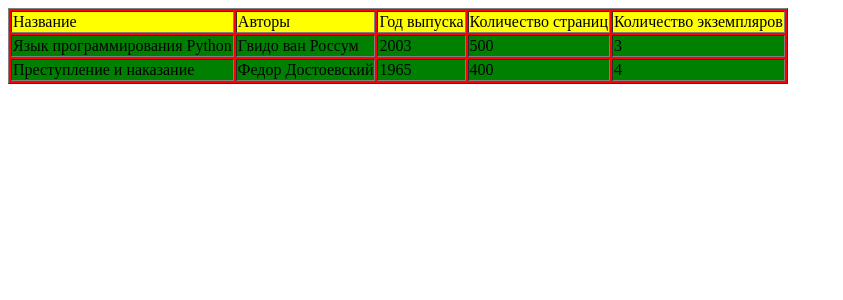
After one commit to EgorRak/Django, a Django app: page /home-page/ in a window 1280 px wide. The commit adds this page. Shown: the top 300 px of the page, without its empty margins (0-843 px from the left). Run offline with Django 3.2, Linux system fonts and the light colour scheme.

Commit message:
Obnova1.2

```diff
--- /dev/null
+++ b/personal/personal/templates/HomePageView.html
@@ -0,0 +1,27 @@
+<!DOCTYPE html>
+<html lang="en">
+<head>
+    <meta charset="UTF-8">
+    <title>Test</title>
+</head>
+<body>
+    <table border="1" bgcolor="red" >
+        <tr bgcolor="green" >
+            <td bgcolor="yellow">Название</td>
+            <td bgcolor="yellow">Авторы</td>
+            <td bgcolor="yellow">Год выпуска</td>
+            <td bgcolor="yellow">Количество страниц</td>
+            <td bgcolor="yellow">Количество экземпляров</td>
+        </tr>
+        {%for obj in book %}
+        <tr>
+            <td bgcolor="green">{{obj.name}}</td>
+            <td bgcolor="green">{{obj.author}}</td>
+            <td bgcolor="green">{{obj.year}}</td>
+            <td bgcolor="green">{{obj.page}}</td>
+            <td bgcolor="green">{{obj.ex}}</td>
+        </tr>
+        {%endfor%}
+    </table>
+</body>
+</html>
--- a/personal/personal/templates/dz2.html
+++ b/personal/personal/templates/dz2.html
@@ -2,7 +2,7 @@
 <html lang="en">
 <head>
     <meta charset="UTF-8">
-    <title>Title</title>
+    <title>Test</title>
 </head>
 <body>
     <table border="1" bgcolor="red" >
--- a/personal/personal/urls.py
+++ b/personal/personal/urls.py
@@ -19,14 +19,16 @@
 from personal.views import hello
 from personal.views import info
 from personal.views import get_numbers
-from personal.views import ivan
+from personal.views import test_template
 from personal.views import home_page
+from personal.views import HomePageView
 
 urlpatterns = [
     path('admin/', admin.site.urls),
     path('', hello),
     path('info-page/', info),
     path('numbers/',get_numbers),
-    path('ivan/',ivan),
-    path('home_page/',home_page)
+    path('test-template/',test_template),
+    # path('home-page/',home_page),
+    path('home-page/',HomePageView.as_view())
 ]
--- a/personal/personal/views.py
+++ b/personal/personal/views.py
@@ -1,6 +1,7 @@
 from django.http import HttpResponse
 from datetime import datetime
 from django.shortcuts import render
+from django.views.generic import TemplateView
 def hello(request):
     return HttpResponse("OK")
 def info(request):
@@ -25,7 +26,7 @@
         }
     )
 
-def ivan(request):
+def test_template(request):
 
 
     return render(
@@ -63,3 +64,58 @@
             'ex2': ex2
         }
     )
+
+class HomePageView(TemplateView):
+    template_name = 'HomePageView.html'
+    def get_context_data(self,**kwargs):
+        name = "Язык программирования Python"
+        name2 = "Преступление и наказание"
+        author = "Гвидо ван Россум"
+        author2 = "Федор Достоевский"
+        year = "2003"
+        year2 = "1965"
+        page = "500"
+        page2 = "400"
+        ex = "3"
+        ex2 = "4"
+        class book:
+            def __init__(self,name,author, year,page, ex):
+                self.name = name
+                self.author = author
+                self.year = year
+                self.page = page
+                self.ex = ex
+        p1 = book(name=name,author=author,year=year,page=page,ex=ex)
+        p2 = book(name=name2,author=author2,year=year2,page=page2,ex=ex2)
+        return {"book":[p1,p2]}
+        # return {
+        #     'name': name,
+        #     'name2': name2,
+        #     'author': author,
+        #     'author2': author2,
+        #     'year': year,
+        #     'year2': year2,
+        #     'page': page,
+        #     'page2': page2,
+        #     'ex': ex,
+        #     'ex2': ex2 }
+
+
+
+"""class NumberView(TemplateView):
+    template_name = 'numbers.html'
+
+    def get_context_data(self, **kwargs):
+        values = []
+
+        for value in range(20):
+            values.append(
+                {
+                    'value': value,
+                    'square': value ** 2
+                }
+            )
+
+        # Return context object for the template
+        return {
+            'values_list': values"""
```
Also changed, not shown: personal/__init__.py (added), personal/db.sqlite3, personal/personal/admin.py (added).
